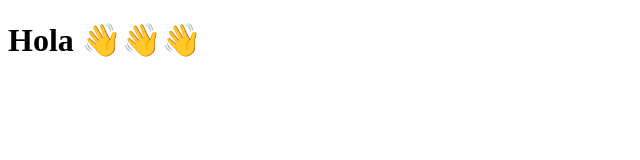
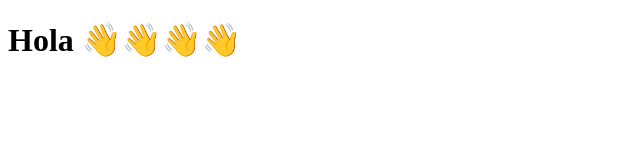
Before and after one commit to michventura/mich-portafolio, a website: page index.html in a window 1280 px wide. Shown: the full height of the page, 0-640 px from the left. Drawn offline with Linux system fonts and the light colour scheme.

```diff
--- a/index.html
+++ b/index.html
@@ -6,6 +6,6 @@
     <title>Portafolio - Mich Ventura</title>
   </head>
   <body>
-    <h1>Hola 👋👋👋</h1>
+    <h1>Hola 👋👋👋👋</h1>
   </body>
 </html>
```
